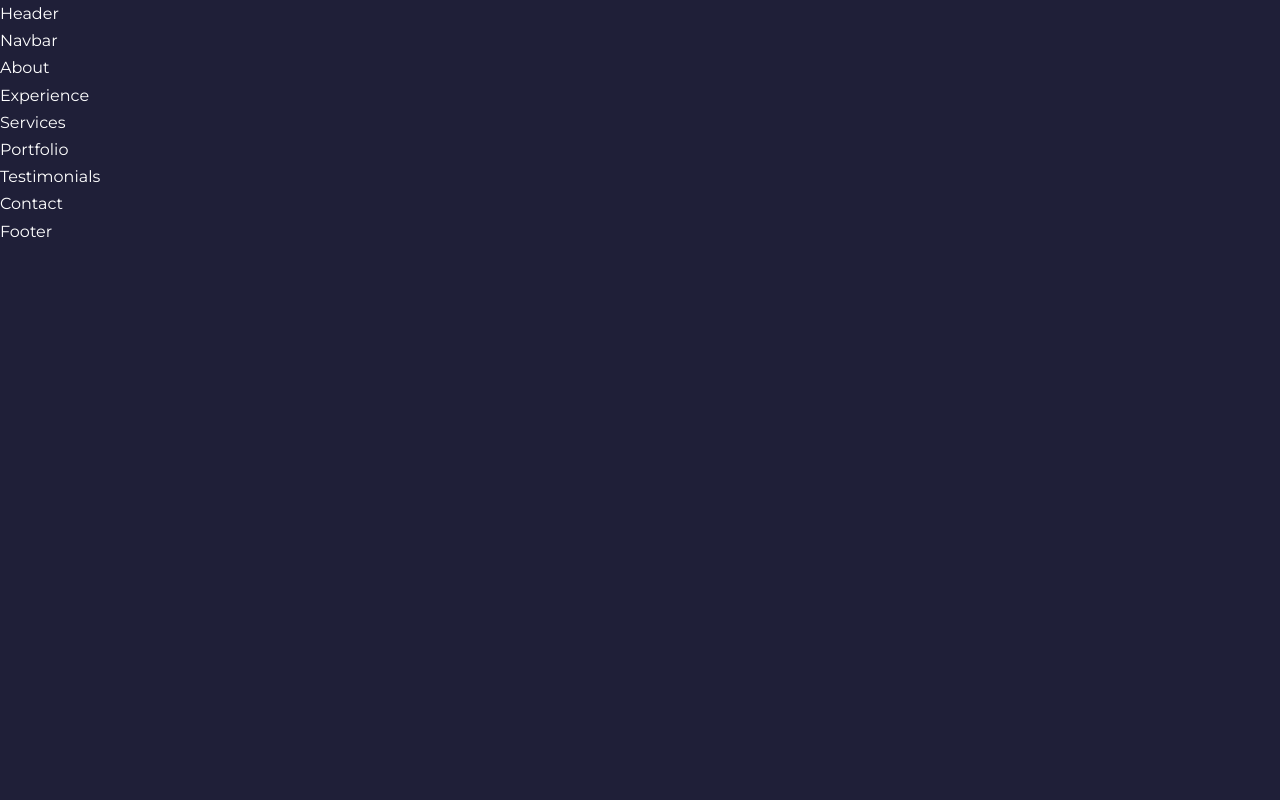
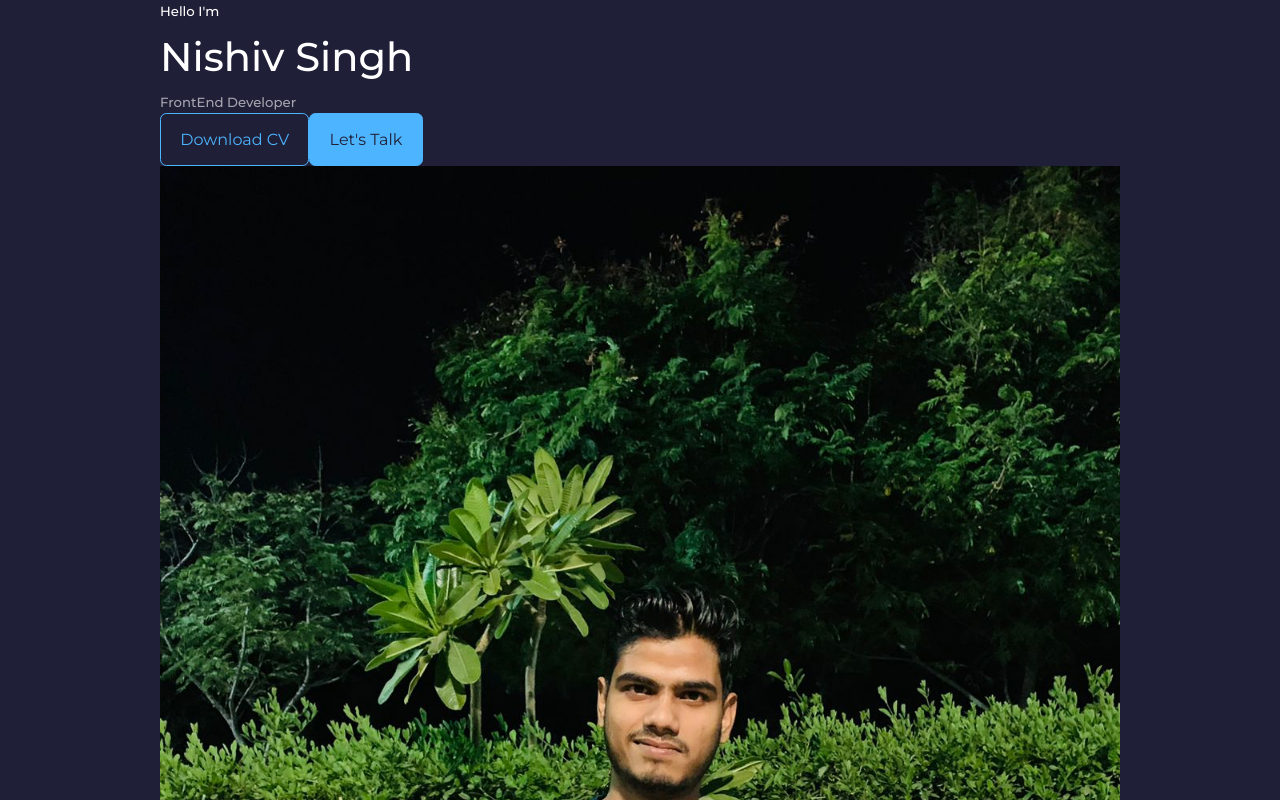
Before and after one commit to NishivSingh/My-Portfolio, a React (Create React App) app: page / in a window 1280 px wide. Shown: the top 800 px of the page. Built offline with nearby package versions, Linux system fonts and the light colour scheme.

Commit message:
Created header components

```diff
--- a/src/components/1_header/Header.jsx
+++ b/src/components/1_header/Header.jsx
@@ -1,7 +1,27 @@
 import React from "react";
+import "./header.css";
+import Util from "./Util";
+import my_image from "..//../assets/images/my_image.jpeg";
+import SocialLinks from "./SocialLinks";
 
 const Header = () => {
-  return <div>Header</div>;
+  return (
+    <header>
+      <div className="container header_container">
+        <h5>Hello I'm</h5>
+        <h1>Nishiv Singh</h1>
+        <h5 className="text-light">FrontEnd Developer</h5>
+        <Util />
+        <div className="my-image">
+          <img src={my_image} alt="me" />
+        </div>
+        <a href="#contact" className="scroll-down">
+          Scroll Down
+        </a>
+        <SocialLinks />
+      </div>
+    </header>
+  );
 };
 
 export default Header;
--- /dev/null
+++ b/src/components/1_header/SocialLinks.jsx
@@ -0,0 +1,16 @@
+import React from "react";
+
+const SocialLinks = () => {
+  return (
+    <div className="header_social">
+      <a href="https://linkedin.com" target="_blank">
+        LinkedIn
+      </a>
+      <a href="https://github.com" target="_blank">
+        Github
+      </a>
+    </div>
+  );
+};
+
+export default SocialLinks;
--- /dev/null
+++ b/src/components/1_header/Util.jsx
@@ -0,0 +1,16 @@
+import React from "react";
+
+const Util = () => {
+  return (
+    <div className="util">
+      <a href="#download" className="btn">
+        Download CV
+      </a>
+      <a href="#contact" className="btn btn-primary">
+        Let's Talk
+      </a>
+    </div>
+  );
+};
+
+export default Util;
```
